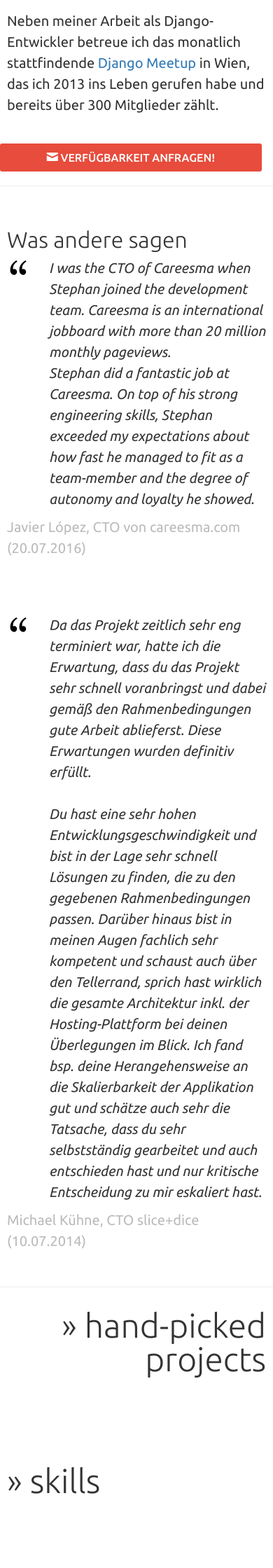
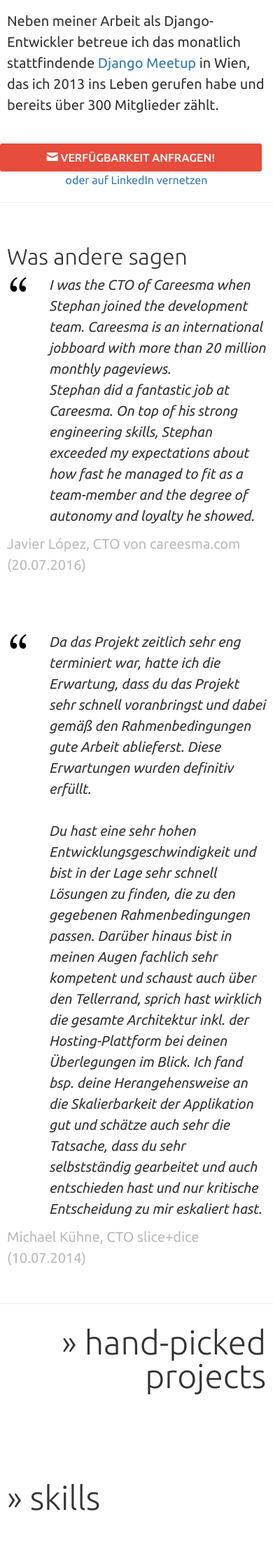
Before and after one commit to stephanpoetschner/stephan-poetschner-at, a Flask app: page /index.html in a window 390 px wide. Shown: the part 932-3172 px from the top of the page at 70% size. Run offline with Flask 2, Linux system fonts and the light colour scheme; some libraries are stand-ins or nearby versions.

Commit message:
+ add linkedin profile

```diff
--- a/portfolio/default_settings.py
+++ b/portfolio/default_settings.py
@@ -14,6 +14,8 @@ SITE = {
 
 
     'AUTHOR_EMAIL': u'stephan.poetschner@gmail.com',
+    'AUTHOR_LINKEDIN': u'https://www.linkedin.com/in/stephan-poetschner/',
+    'AUTHOR_MEETUP': u'https://meetup.com/de-DE/Django-Vienna/',
     'AUTHOR_FIRSTNAME': u'Stephan',
     'AUTHOR_FAMILYNAME': u'Pötschner',
     'AUTHOR': u'%(AUTHOR_FIRSTNAME)s %(AUTHOR_FAMILYNAME)s',
--- a/portfolio/static/css/main.css
+++ b/portfolio/static/css/main.css
@@ -194,6 +194,7 @@ h3 a, h3 a:hover { color: inherit; }
    -moz-border-radius: 3px;
 }
 .contact-claim a.email:hover { text-decoration: inherit; background: #b82617; }
+.socialmedia { text-align: center; }
 
 .projects .section-title { margin-bottom: .75em; }
 .project { margin-bottom: 8em; }
--- a/portfolio/templates/index.html
+++ b/portfolio/templates/index.html
@@ -73,6 +73,14 @@
     <div class="col-md-offset-8 col-md-4 contact-claim">
       <a class="email icomoon-mail" href="mailto:{{ AUTHOR_EMAIL }}"> Verfügbarkeit anfragen!</a>
     </div><!-- .contact-claim -->
+  </div><!-- .row -->
+  <div class="row">
+    <div class="col-md-offset-8 col-md-4 socialmedia">
+      <a class="linkedin" href="{{ AUTHOR_LINKEDIN }}">
+        oder auf LinkedIn vernetzen
+      </a>
+    </div><!-- .contact-claim -->
+
   </div><!-- .row -->
 
   <hr />
```
